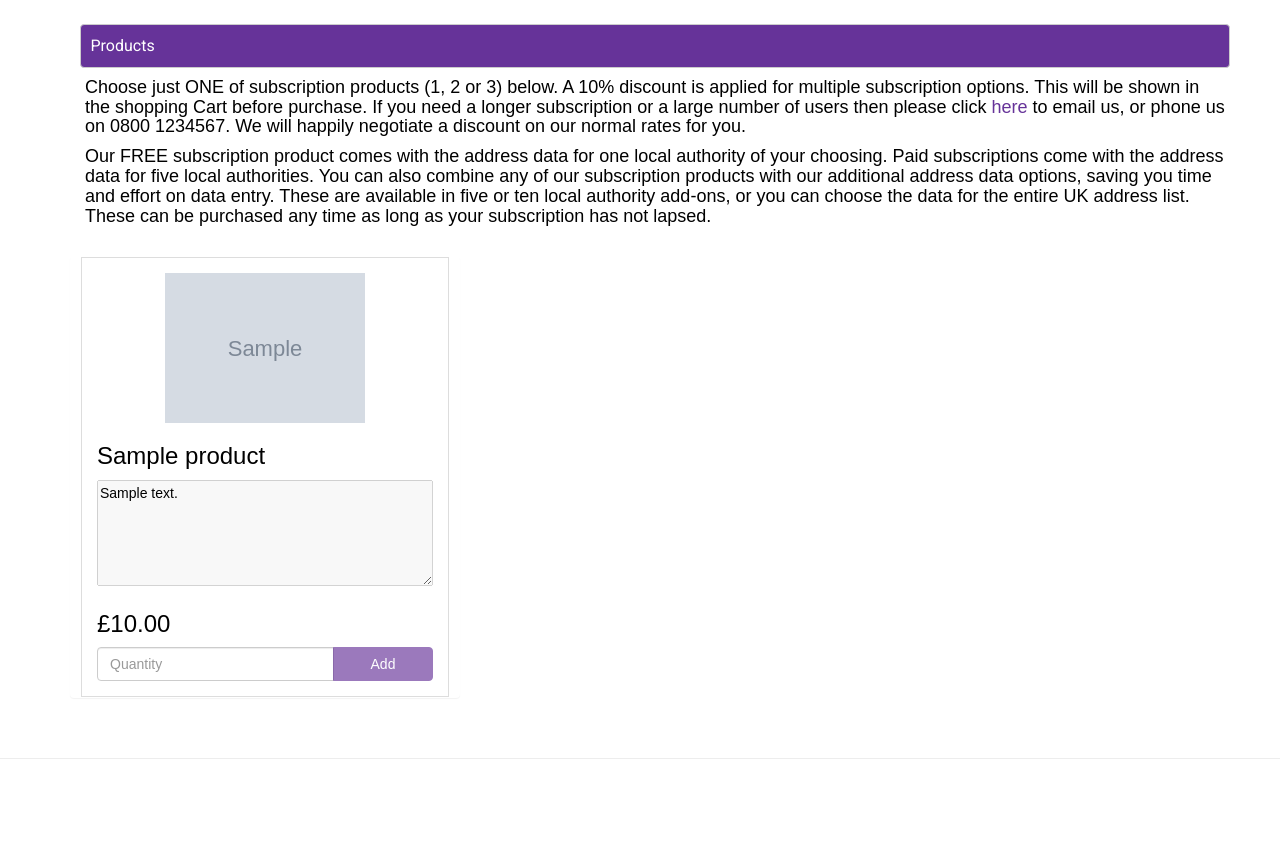
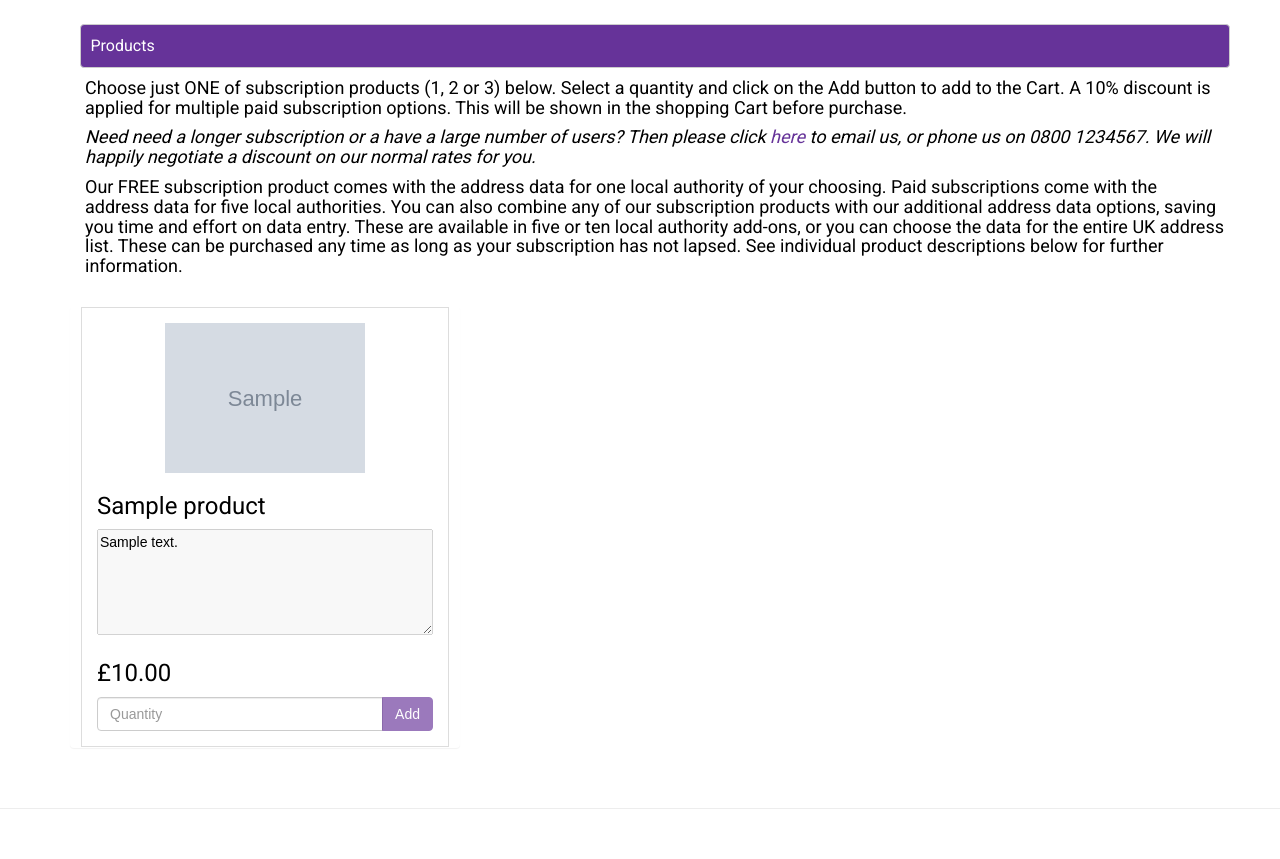
Before and after one commit to kevald1963/milestone-4-walkabout, a Django app: page /product/products/ in a window 1280 px wide. Shown: the part 51-910 px from the top of the page. Before the commit the page ends 810 px from the top, so only its background shows below. Run offline with Django 3.2, Linux system fonts and the light colour scheme; tables that the repository leaves empty hold one stand-in row (values such as "Sample post"); grey boxes marked "Sample" are stand-in pictures; some libraries are stand-ins or nearby versions.

Commit message:
Added new fields to product model and added subscription model to Organisation app. Free subscription product is no longer added to Cart if already saved in database, as Organisation can't have multiple instances of it.

```diff
--- a/cart/contexts.py
+++ b/cart/contexts.py
@@ -13,9 +13,12 @@ def cart_contents(request):
     product_count = 0
 
     for id, quantity in cart.items():
+        print("quantity 3 = " + str(quantity))
         product = get_object_or_404(Product, pk=id)
-        total += quantity * product.price
-        product_count += quantity
-        cart_items.append({'id': id, 'quantity': quantity, 'product': product})
+        # If quantity is zero, don't put the product in the Cart.
+        if quantity > 0:
+            total += quantity * product.price
+            product_count += quantity
+            cart_items.append({'id': id, 'quantity': quantity, 'product': product})
 
     return {'cart_items': cart_items, 'total': total, 'product_count': product_count}
--- a/cart/templates/cart.html
+++ b/cart/templates/cart.html
@@ -6,7 +6,7 @@
 
 <div class="container">
     {% if cart_items %}
-        <p>To remove an item from the Cart set the quantity to zero and action Amend.</p>
+        <p>To remove an item from the Cart set the quantity to zero and click Amend.</p>
     {% endif %}
     <div class="row row-flex">
         {% if not cart_items %}
@@ -60,7 +60,8 @@
     <div class="row">
         <h4 class="checkout-total">Total: £{{ total }}</h4>
         <a href="#" class="btn btn-custom" role="button"><span class="glyphicon glyphicon-ok-sign" aria-hidden="true"></span> Checkout</a>
-        <a href="{% url 'empty_cart' %}" class="btn btn-custom" role="button">Empty Cart</a>
+        <a href="{% url 'empty_cart' %}" class="btn btn-custom" role="button">
+            <span class="glyphicon glyphicon-remove-circle" aria-hidden="true"></span> Empty Cart</a>
     </div>
 </div>
 
--- a/organisation/admin.py
+++ b/organisation/admin.py
@@ -1,6 +1,7 @@
 from django.contrib import admin
-from .models import Organisation
+from .models import Organisation, Subscription
 
 
 # Register your models here.
 admin.site.register(Organisation)
+admin.site.register(Subscription)
--- a/product/models.py
+++ b/product/models.py
@@ -5,15 +5,17 @@ from django.db import models
 class Product(models.Model):
     """
     NOTES:
-    If a product is marked as a unique product then it means that it can only be combined with a non-unique product.
-    For example subcriptions are unique products. They cannot be combined as it would be difficult to keep track of
-    a subscription for an organisation with two different sets of use licences.
+    If a product is marked as a subscription product then it means that it can only be combined with a
+    non-subcription product. Two or more subscriptions cannot be combined as it would be difficult to
+    keep track of the number of users of each.
     """
     objects = models.Manager()
 
-    number = models.SmallIntegerField()
+    number = models.SmallIntegerField(unique=True)
     name = models.CharField(max_length=254, default='')
-    is_unique_product = models.BooleanField(verbose_name='Is a unique product?', default=False)
+    is_subscription_product = models.BooleanField(verbose_name='Is a subscription product?', default=False)
+    is_upgrade_product = models.BooleanField(verbose_name='Is an upgrade product?', default=False)
+    is_data_product = models.BooleanField(verbose_name='Is a data product?', default=False)
     description = models.TextField()
     price = models.DecimalField(max_digits=6, decimal_places=2)
     image_path = models.TextField(blank=True)
--- a/product/templates/products.html
+++ b/product/templates/products.html
@@ -5,17 +5,20 @@
 <div class="container">
     <pre class="page-summary page-summary-products">Products</pre>
     <h4 class="product-pitch">
-        Choose just ONE of subscription products (1, 2 or 3) below. A 10% discount is applied for multiple subscription options.
-        This will be shown in the shopping Cart before purchase. If you need a longer subscription or a large number of users
-        then please click <a href="#" class="inline email-link">here</a> to email us, or phone us on 0800 1234567. We will
-        happily negotiate a discount on our normal rates for you.
+        Choose just ONE of subscription products (1, 2 or 3) below. Select a quantity and click on the Add button to add
+        to the Cart. A 10% discount is applied for multiple paid subscription options. This will be shown in the shopping
+        Cart before purchase.
     </h4>
+    <h4 class="product-pitch"><em>
+        Need need a longer subscription or a have a large number of users? Then please click <a href="#" class="inline email-link">here</a>
+        to email us, or phone us on 0800 1234567. We will happily negotiate a discount on our normal rates for you.
+    </em></h4>
     <h4 class="product-pitch">
         Our FREE subscription product comes with the address data for one local authority of your choosing. Paid subscriptions
         come with the address data for five local authorities. You can also combine any of our subscription products with our
         additional address data options, saving you time and effort on data entry. These are available in five or ten local
         authority add-ons, or you can choose the data for the entire UK address list. These can be purchased any time as long
-        as your subscription has not lapsed.
+        as your subscription has not lapsed. See individual product descriptions below for further information.
     </h4>
     <div class="row row-flex">
         {% for product in products %}
--- a/static/css/custom.css
+++ b/static/css/custom.css
@@ -59,7 +59,8 @@ a:visited {
     color: white;
     background-color: rebeccapurple;
     border-color: rebeccapurple;
-    width: 100px;
+    display: inline-block;
+    /* width: 100px; */
 }
 
 .btn-custom:hover {
@@ -137,6 +138,8 @@ a:visited {
 .checkout-total
 {
     color: black;
+    font-family: "Roboto";
+    font-weight: 400;
 }
 
 .product-description {
```
Also changed, not shown: cart/views.py (+19 -6 lines), organisation/models.py (+17 -0 lines), organisation/migrations/0014_subscription.py (added), product/migrations/0008_auto_20200414_1233.py (added), product/migrations/0009_auto_20200414_1707.py (added).
